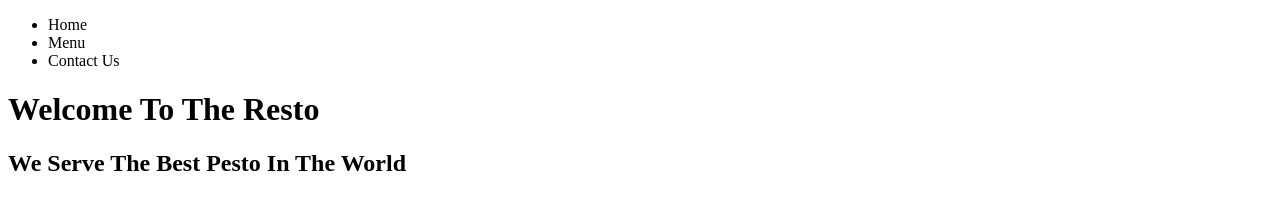
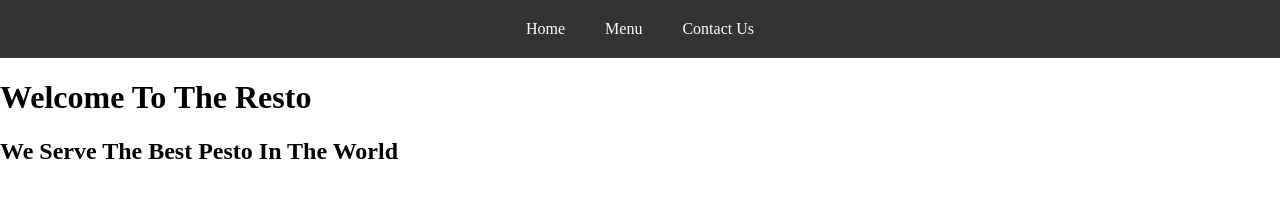
Before and after one commit to CjKhaled/Restaurant-Page, a plain HTML site: page index.html in a window 1280 px wide. Drawn offline with Linux system fonts and the light colour scheme.

Commit message:
Initial dist subtree commit

```diff
--- a/index.html
+++ b/index.html
@@ -4,7 +4,45 @@
     <meta charset="UTF-8" />
     <meta name="viewport" content="width=device-width, initial-scale=1.0" />
     <title>Restaurant Page</title>
+    <style>
+      /* Global Styles */
+      body {
+        margin: 0;
+      }
 
+      header {
+        background-color: #333;
+        color: #fff;
+        padding: 10px 0;
+        text-align: center;
+      }
+
+      nav ul.nav-menu {
+        list-style-type: none;
+        padding: 0;
+        margin: 0;
+        display: flex;
+        justify-content: center;
+      }
+
+      nav ul.nav-menu li {
+        padding: 10px 20px;
+        cursor: pointer;
+      }
+
+      nav ul.nav-menu li:hover {
+        background-color: #555;
+        transition: background-color 0.3s;
+      }
+
+      nav ul.nav-menu li a {
+        text-decoration: none;
+        color: inherit;
+        font-size: 16px;
+        font-weight: bold;
+      }
+
+    </style>
   </head>
   <body>
     <header>
```
